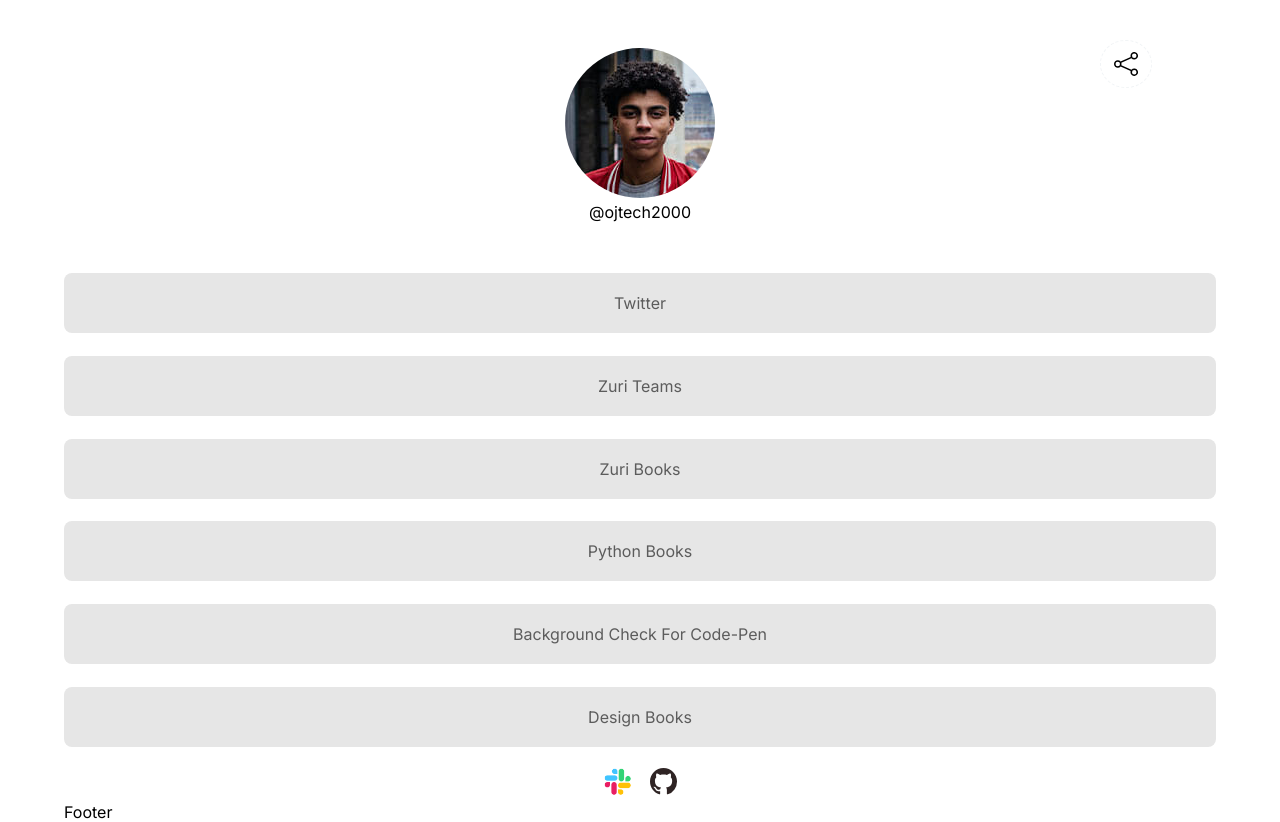
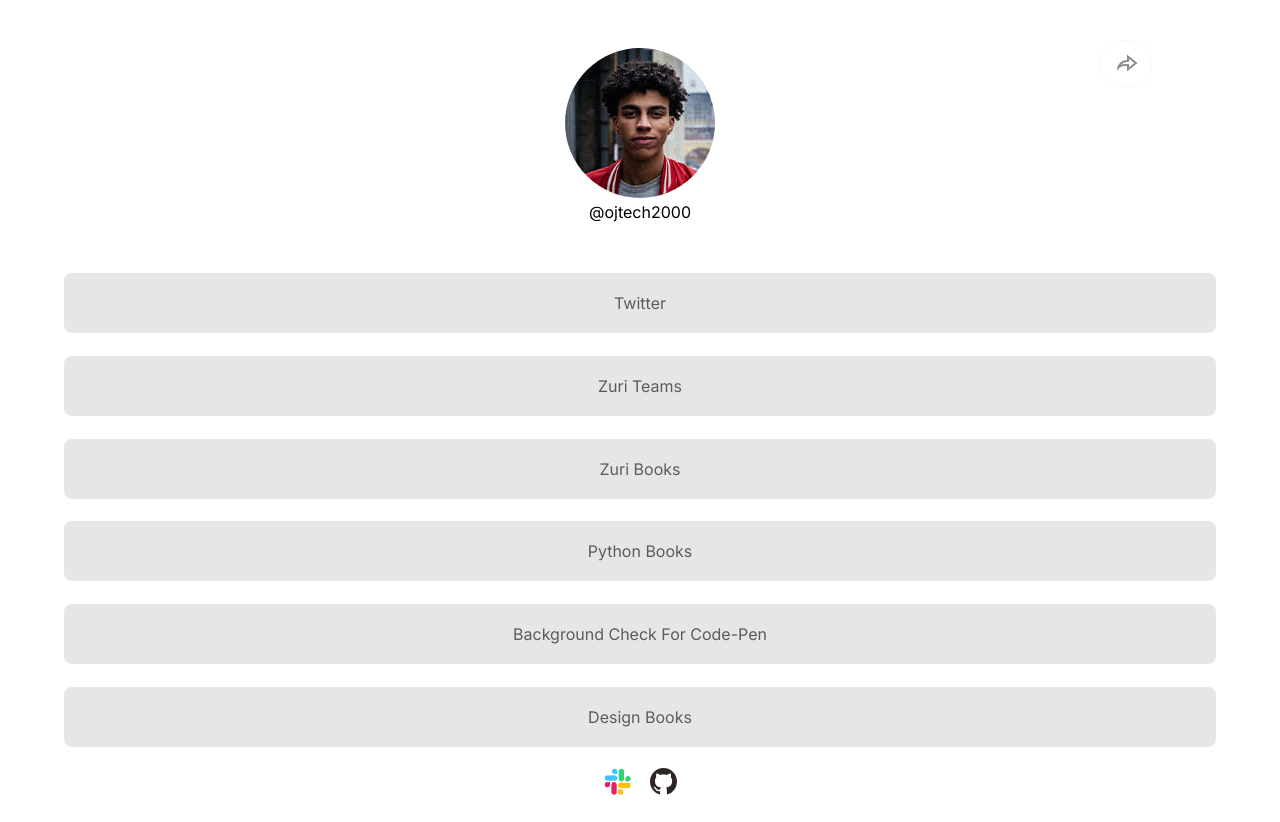
Before and after one commit to JoeTechx/hng-stage-1, a React (Create React App) app: page / in a window 1280 px wide. Built offline with nearby package versions, Linux system fonts and the light colour scheme.

Commit message:
small changes

```diff
--- a/src/component/footer/Footer.jsx
+++ b/src/component/footer/Footer.jsx
@@ -3,7 +3,9 @@
 
 const Footer = () => {
     return(
-        <div>Footer</div>
+        <div>
+
+        </div>
 
     )
 }
--- a/src/component/header/Header.css
+++ b/src/component/header/Header.css
@@ -21,6 +21,7 @@
     justify-content: center;
     border: 0.1rem dashed;
     border-color: #e7ebef90;
+    color: #8d8d8f;
 }
 
 .icon__1{
--- a/src/component/header/Header.jsx
+++ b/src/component/header/Header.jsx
@@ -1,7 +1,7 @@
 import React from "react"
 import "./Header.css"
 import ME from "../../assets/avatar3.jpg"
-import {BsShare} from "react-icons/bs"
+import {RiShareForwardLine} from "react-icons/ri"
 import {BsThreeDots} from "react-icons/bs"
 
 const Header = () => {
@@ -10,7 +10,7 @@
             <div className="header__icons">
 
                 <div className="icon icon__1">
-                <BsShare />
+                <RiShareForwardLine />
                 </div>
 
                 <div className="icon icon__2" >
```
